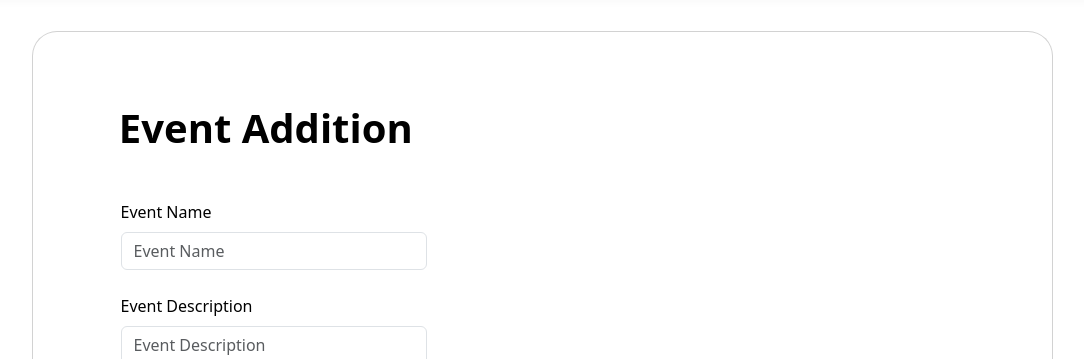
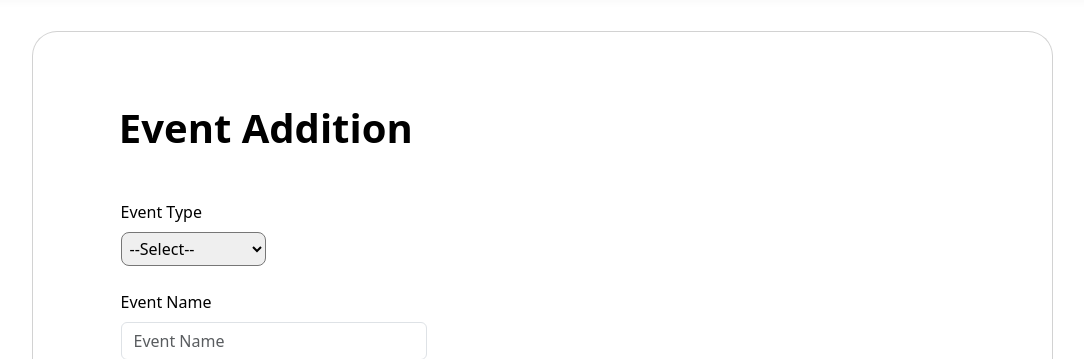
Before and after one commit to vishwanath-29/TicketEaze, a Flask app: page /adminview in a window 1280 px wide. Shown: the part 105-464 px from the top of the page, without its empty margins (98-1182 px from the left). Run offline with Flask 2, Linux system fonts and the light colour scheme.

Commit message:
added eventType

```diff
--- a/templates/Admin/AdminView.html
+++ b/templates/Admin/AdminView.html
@@ -78,6 +78,20 @@
                       <p class="text-center h1 fw-bold mb-5 mx-1 mx-md-4 mt-4">Event Addition</p>
 
                       <form class="mx-1 mx-md-4" onsubmit="" method="post"  >
+
+                        <div class="d-flex flex-row align-items-center mb-4">
+                          <i class="fas fa-user fa-lg me-3 fa-fw"></i>
+                          <div class="form-outline flex-fill mb-0">
+                            <div class="form-label" for="form3Example1c">Event Type</div>
+                            <!-- <input type="text" name="event_type" class="form-control" placeholder="Event Type" required/> -->
+                            <select class="dropdown rounded-3 p-1" name="Event Type" id="event_type">
+                              <option value="--select--"> --Select--</option>
+                              <option value="Movie">Movie</option>
+                              <option value="Comedy Shows">Comedy Shows</option>
+                              <option value="Music Concerts">Music Concerts</option>
+                            </select>
+                          </div>
+                        </div>
 
                         <div class="d-flex flex-row align-items-center mb-4">
                           <i class="fas fa-user fa-lg me-3 fa-fw"></i>
@@ -166,6 +180,8 @@
 
 
 
+
+
       <script src="https://code.jquery.com/jquery-3.5.1.slim.min.js" integrity="sha384-DfXdz2htPH0lsSSs5nCTpuj/zy4C+OGpamoFVy38MVBnE+IbbVYUew+OrCXaRkfj" crossorigin="anonymous"></script>
       <script src="https://cdn.jsdelivr.net/npm/bootstrap@5.3.0-alpha1/dist/js/bootstrap.bundle.min.js" integrity="sha384-w76AqPfDkMBDXo30jS1Sgez6pr3x5MlQ1ZAGC+nuZB+EYdgRZgiwxhTBTkF7CXvN" crossorigin="anonymous"></script>
     <script src="https://cdn.jsdelivr.net/npm/bootstrap@4.5.3/dist/js/bootstrap.bundle.min.js" integrity="sha384-ho+j7jyWK8fNQe+A12Hb8AhRq26LrZ/JpcUGGOn+Y7RsweNrtN/tE3MoK7ZeZDyx" crossorigin="anonymous"></script>
```
